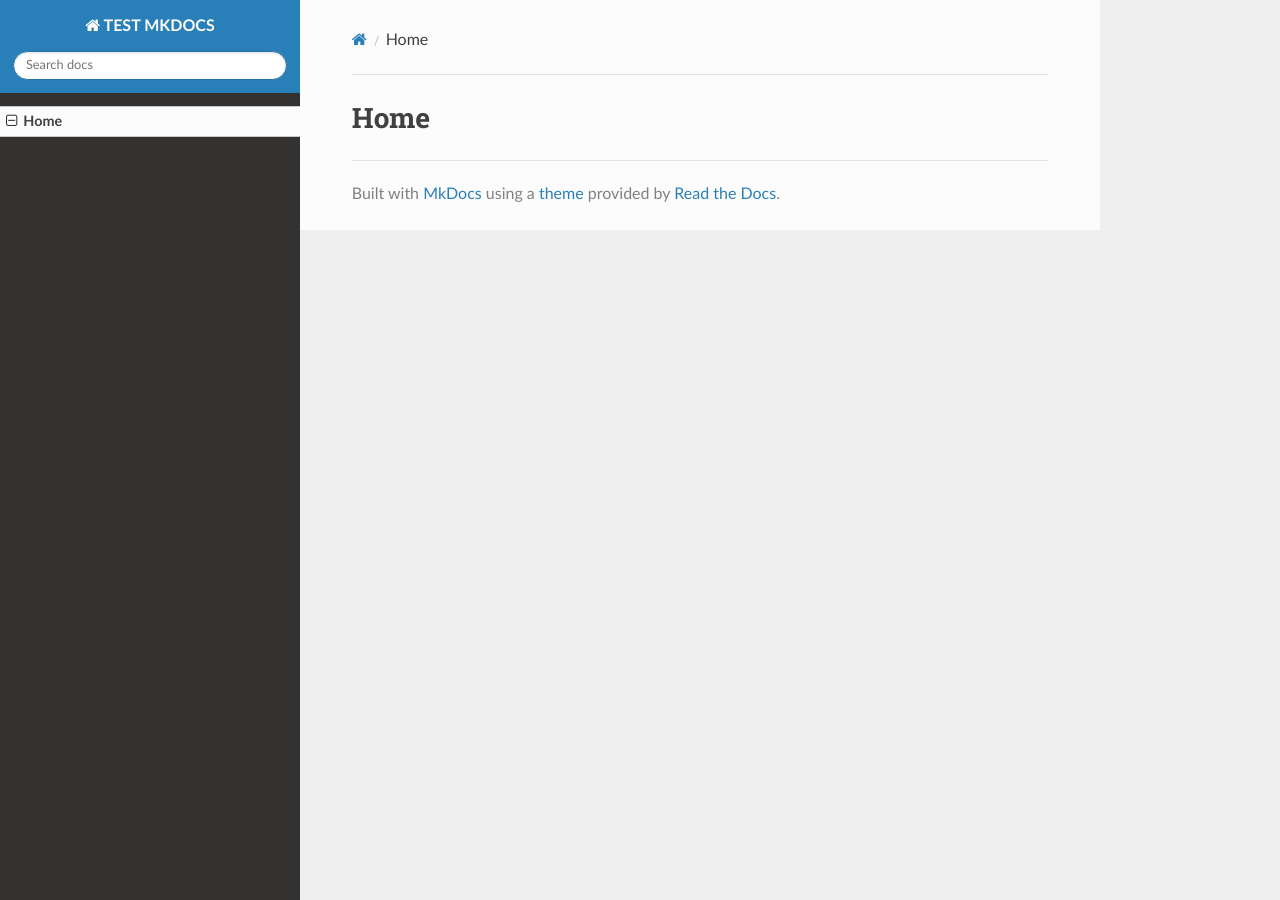
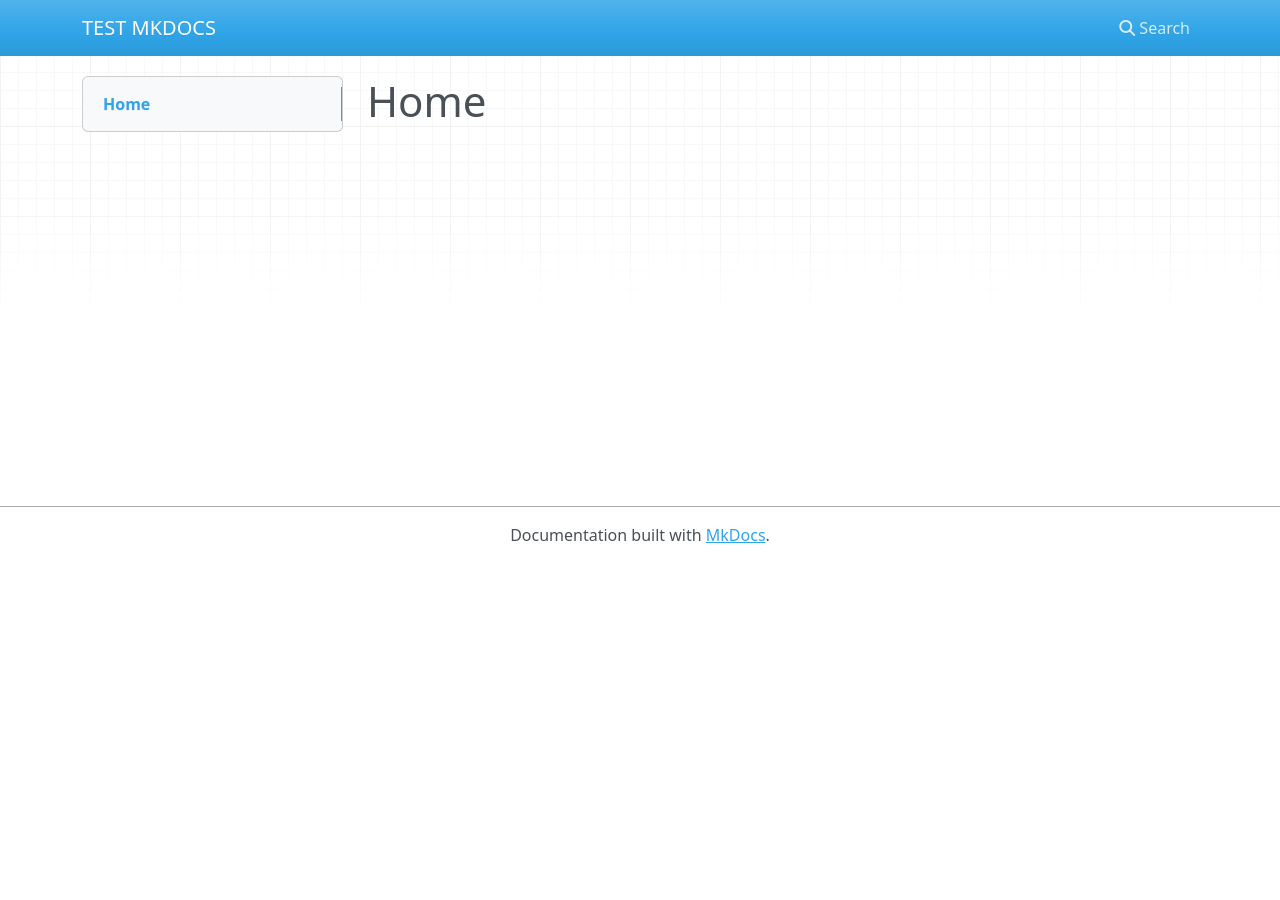
Before and after one commit to adellarovere/test_mkdocs_actions, an MkDocs documentation site: the page built from docs/index.md, in a window 1280 px wide. Built offline with MkDocs 1.6.1, drawn with Linux system fonts in a browser that asks for light colours; nearby versions of some CDN libraries; some of the changed lines change nothing that is shown.

Commit message:
Update mkdocs.yml

```diff
--- a/mkdocs.yml
+++ b/mkdocs.yml
@@ -1,8 +1,3 @@
 site_name: TEST MKDOCS
-theme:
-#  name: gitbook
-#  name: bootstrap4
-  name: readthedocs
-#  name: ivory
-
-#docs_dir: Documentation
+nav:
+  - Home: index.md
```
